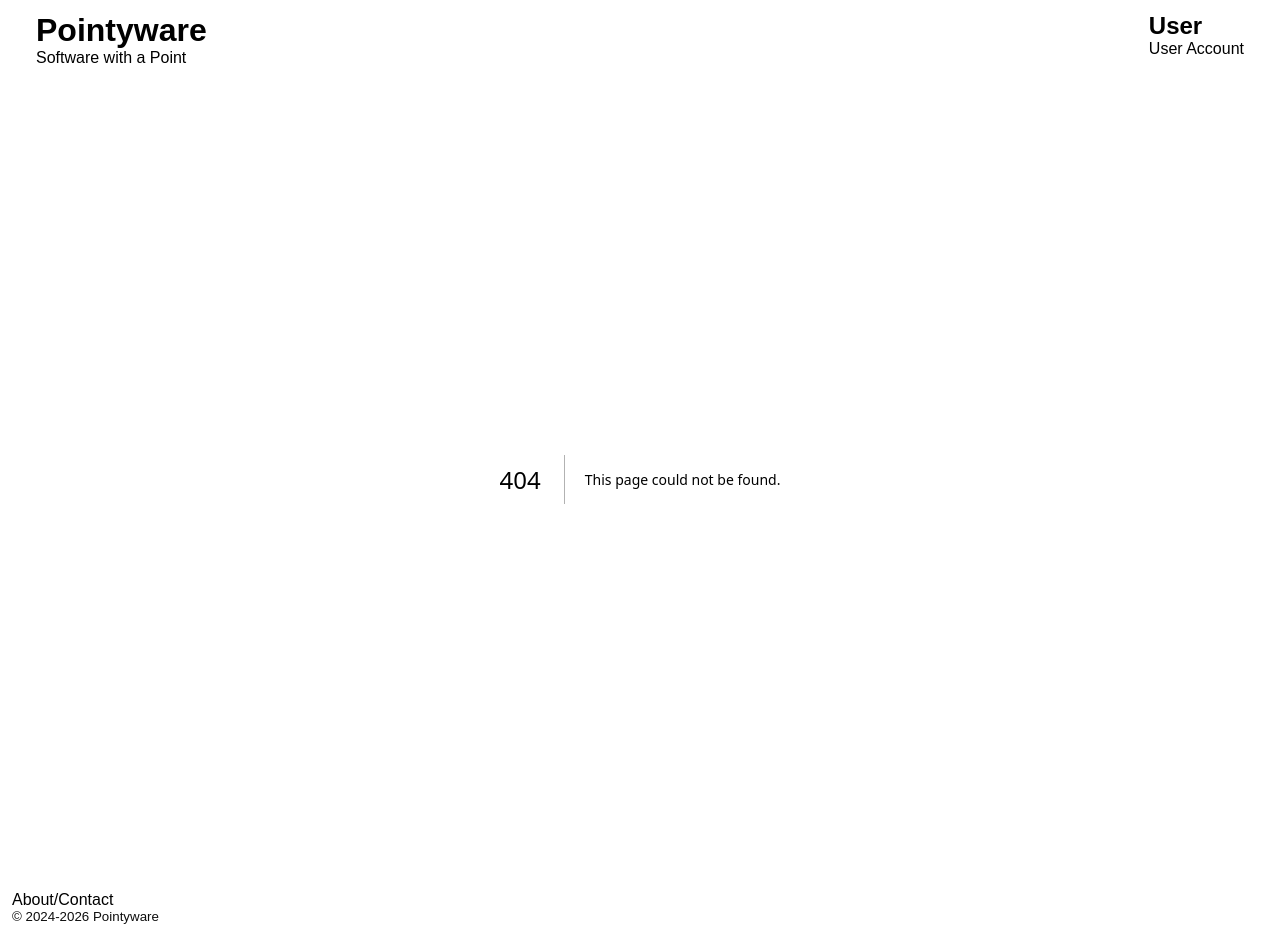
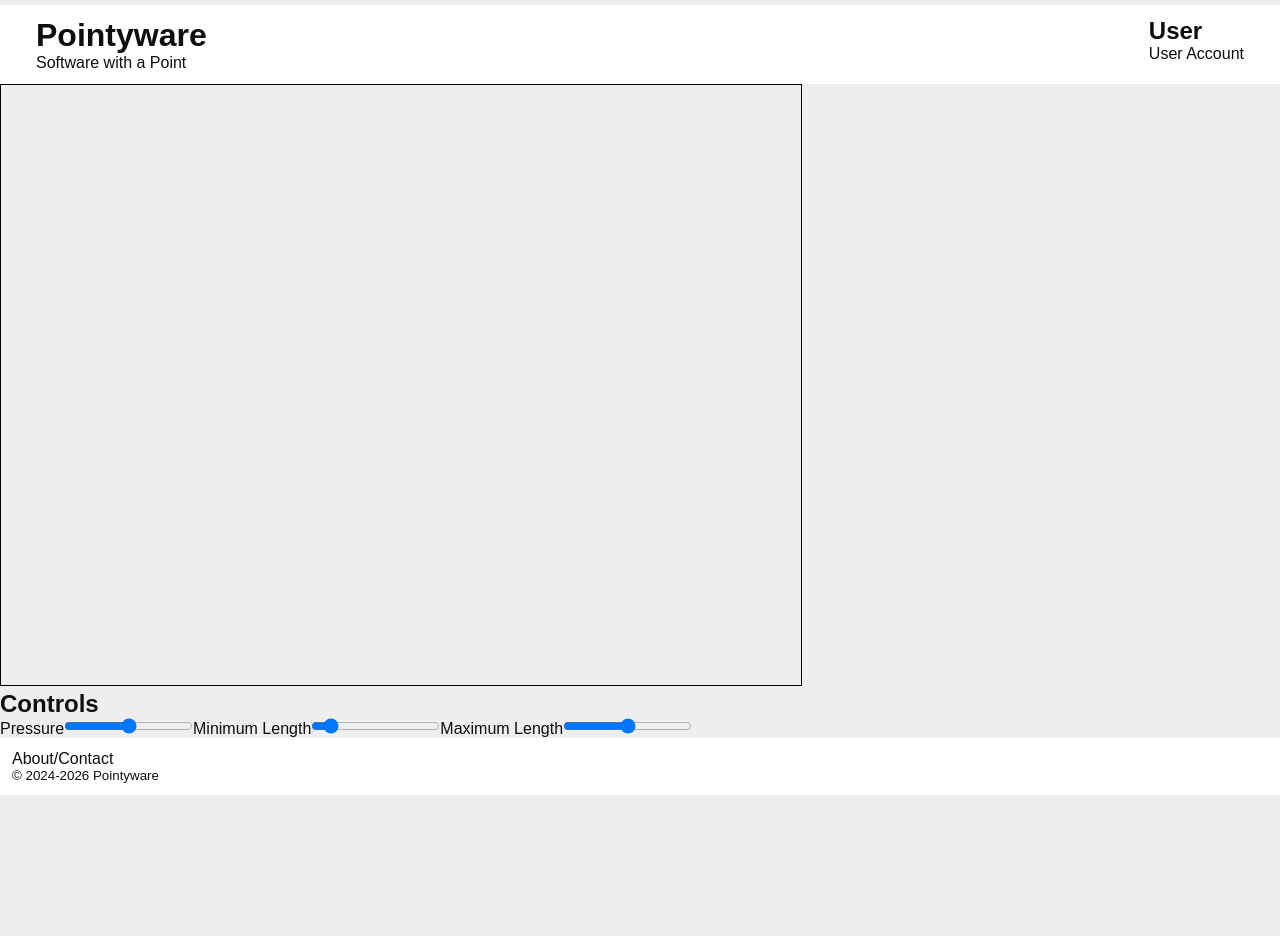
Before and after one commit to Pointyware/static-site, a Next.js app: page /subjects/science/computing/simulation/blob-simulation in a window 1280 px wide. Before the commit this address had no page. After the commit the page ends 800 px from the top, so only its background shows below. Built offline with nearby package versions, Linux system fonts and the light colour scheme; a web font is replaced by a local one.

Commit message:
Add blob simulation page

```diff
--- /dev/null
+++ b/src/app/subjects/science/computing/simulation/blob-simulation/page.tsx
@@ -0,0 +1,97 @@
+'use client';
+
+import SimulationView from "@/components/simulation-view";
+import { Simulation } from "@/science/computing/simulation/simulation";
+import { use, useEffect, useState } from "react";
+
+export class BlobSimulationViewModel {
+
+  constructor() {
+
+  }
+
+  onPressureChange(value: number) {
+    console.log("Pressure changed to:", value);
+  }
+
+  onMinLengthChange(value: number) {
+    console.log("Minimum Length changed to:", value);
+  }
+
+  onMaxLengthChange(value: number) {
+    console.log("Maximum Length changed to:", value);
+  }
+
+  onPointerDown(x: number, y: number) {
+    console.log("Pointer Down at:", x, y);
+  }
+
+  onPointerDrag(x: number, y: number) {
+    console.log("Pointer Drag at:", x, y);
+  }
+
+  onPointerUp(x: number, y: number) {
+    console.log("Pointer Up at:", x, y);
+  }
+
+  onKeyDown(key: string) {
+    console.log("Key Down:", key);
+  }
+
+  onKeyUp(key: string) {
+    console.log("Key Up:", key);
+  }
+
+  onWheel(deltaX: number, deltaY: number) {
+    console.log("Wheel:", deltaX, deltaY);
+  }
+}
+
+export default function BlobSimulationPage() {
+  useEffect(() => {
+
+    return () => console.info("Clean Up");
+  }, []);
+  const viewModel = useState(() => new BlobSimulationViewModel())[0];
+
+  return (
+    <main>
+      <SimulationView canvasId="blob-simulation" width={800} height={600}
+        onPointerDown={viewModel.onPointerDown}
+        onPointerDrag={viewModel.onPointerDrag}
+        onPointerUp={viewModel.onPointerUp}
+        onKeyDown={viewModel.onKeyDown}
+        onKeyUp={viewModel.onKeyUp}
+        onWheel={viewModel.onWheel} />
+      <BlobControls />
+    </main>
+  )
+}
+
+interface BlobControlsProps {
+  pressure?: number;
+  minLength?: number;
+  maxLength?: number;
+  onPressureChange?: (value: number) => void;
+  onMinLengthChange?: (value: number) => void;
+  onMaxLengthChange?: (value: number) => void;
+}
+function BlobControls(props: BlobControlsProps) {
+  return (
+    <div>
+      <h2>Controls</h2>
+      <label htmlFor="pressure">Pressure</label>
+      <input id="pressure" type="range" min="0" max="100" defaultValue="50"
+        value={props.pressure}
+        onChange={(e) => props.onPressureChange && props.onPressureChange(parseFloat(e.target.value))} />
+      <label htmlFor="minLength">Minimum Length</label>
+      <input id="minLength" type="range" min="0" max="100" defaultValue="10"
+        value={props.minLength}
+        onChange={(e) => props.onMinLengthChange && props.onMinLengthChange(parseFloat(e.target.value))} />
+      <label htmlFor="maxLength">Maximum Length</label>
+      <input id="maxLength" type="range" min="0" max="100" defaultValue="50"
+        value={props.maxLength}
+        onChange={(e) => props.onMaxLengthChange && props.onMaxLengthChange(parseFloat(e.target.value))} />
+    </div>
+  )
+}
```
